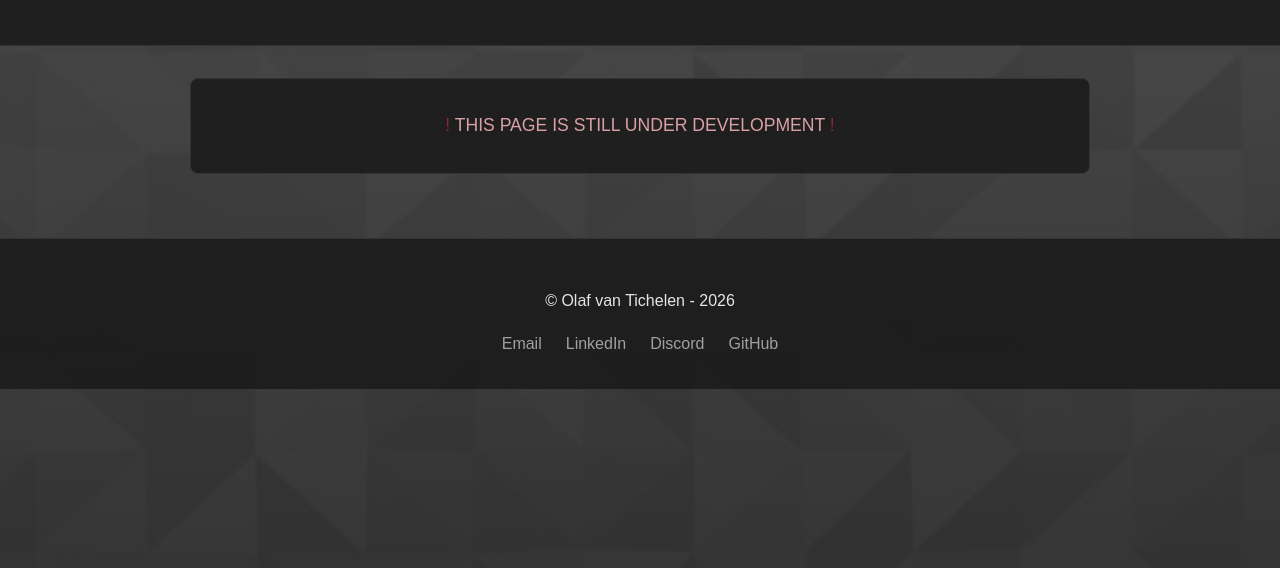
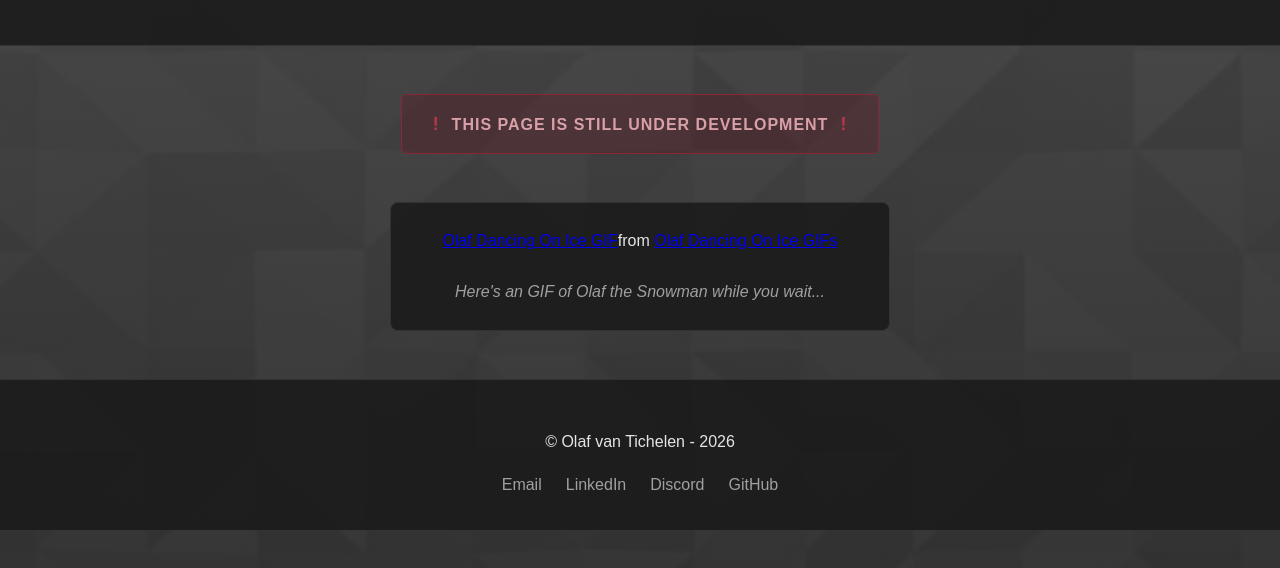
Before and after one commit to OlafVT/olafvt.github.io, a plain HTML site: page pages/cv.html in a window 1280 px wide. Shown: the part 148-716 px from the top of the page. Drawn offline with Linux system fonts and the light colour scheme; a script that the page names is missing.

Commit message:
Added content to CV...

```diff
--- a/css/cv_styles.css
+++ b/css/cv_styles.css
@@ -1,24 +1,67 @@
-.update {
-  max-width: 900px;
-  margin: 0 auto 2rem;
+.cv-main {
+  max-width: 1100px;
+  margin: 0 auto;
+  padding: 3rem 2rem;
+}
+
+.cv-update {
+  width: fit-content;
+  max-width: 100%;
+  margin: 0 auto 3rem;
+  padding: 0.8rem 1.5rem;
+  background-color: rgba(92, 23, 37, 0.35);
+  border: 1px solid var(--accent);
+  border-radius: 6px;
+  color: var(--accent-light);
+  font-weight: bold;
   text-align: center;
-  color: var(--accent-light);
-  font-size: 1.1rem;
+  letter-spacing: 1px;
+}
+
+.cv-update span {
+  color: var(--accent-hover);
+  margin: 0 0.4rem;
+  font-size: 1.2rem;
+}
+
+.cv-placeholder {
+  max-width: 500px;
+  margin: 0 auto;
+  padding: 1.5rem;
   background-color: var(--surface);
   border: 1px solid var(--border);
   border-radius: 8px;
-  padding: 2rem;
-  transition:
-    border-color 0.25s ease,
-    background-color 0.25s ease;
+  text-align: center;
 }
 
-main {
-  max-width: 1500px;
+.cv-image-container {
+  width: 100%;
+  max-width: 400px;
   margin: 0 auto;
-  padding: 2rem;
+  overflow: hidden;
+  border-radius: 6px;
+  .tenor-gif-embed {
+    width: 100%;
+  }
 }
 
-span {
-  color: var(--accent)
+.cv-caption {
+  margin: 1.5rem 0 0;
+  color: var(--text-muted);
+  font-style: italic;
 }
+
+@media (max-width: 600px) {
+  .cv-main {
+    padding: 2rem 1rem;
+  }
+
+  .cv-update {
+    font-size: 0.85rem;
+    padding: 0.7rem 1rem;
+  }
+
+  .cv-placeholder {
+    padding: 1rem;
+  }
+}
--- a/pages/cv.html
+++ b/pages/cv.html
@@ -4,9 +4,9 @@
     <meta charset="UTF-8" />
     <meta name="viewport" content="width=device-width, initial-scale=1.0" />
     <title>Welcome! - OlafVT</title>
-    <link rel="stylesheet" href="../css/normalize.css">
+    <link rel="stylesheet" href="../css/normalize.css" />
     <link rel="stylesheet" href="../css/styles.css" />
-    <link rel="stylesheet" href="../css/cv_styles.css">
+    <link rel="stylesheet" href="../css/cv_styles.css" />
   </head>
   <body>
     <header class="site-header">
@@ -22,14 +22,43 @@
             <a href="gallery.html" class="nav-link">Image Gallery</a>
           </li>
           <li>
-            <a href="#footer"class="nav-link">Contact</a>
+            <a href="#footer" class="nav-link">Contact</a>
           </li>
         </ul>
       </nav>
       <h1 class="page-title">CV page</h1>
     </header>
-    <main>
-      <p class="update"><span>!</span> THIS PAGE IS STILL UNDER DEVELOPMENT <span>!</span></p>
+    <main class="cv-main">
+      <p class="cv-update">
+        <span>!</span> THIS PAGE IS STILL UNDER DEVELOPMENT <span>!</span>
+      </p>
+      <section class="cv-placeholder">
+        <div class="cv-image-container">
+          <div
+            class="tenor-gif-embed"
+            data-postid="12661949170538137057"
+            data-share-method="host"
+            data-aspect-ratio="0.993976"
+            data-width="100%"
+          >
+            <a
+              href="https://tenor.com/view/olaf-dancing-on-ice-gif-12661949170538137057"
+              >Olaf Dancing On Ice GIF</a
+            >from
+            <a href="https://tenor.com/search/olaf+dancing+on+ice-gifs"
+              >Olaf Dancing On Ice GIFs</a
+            >
+          </div>
+          <script
+            type="text/javascript"
+            async
+            src="https://tenor.com/embed.js"
+          ></script>
+        </div>
+        <p class="cv-caption">
+          Here's an GIF of Olaf the Snowman while you wait...
+        </p>
+      </section>
     </main>
     <footer class="site-footer" id="footer">
       <p>&copy; Olaf van Tichelen - 2026</p>
```
